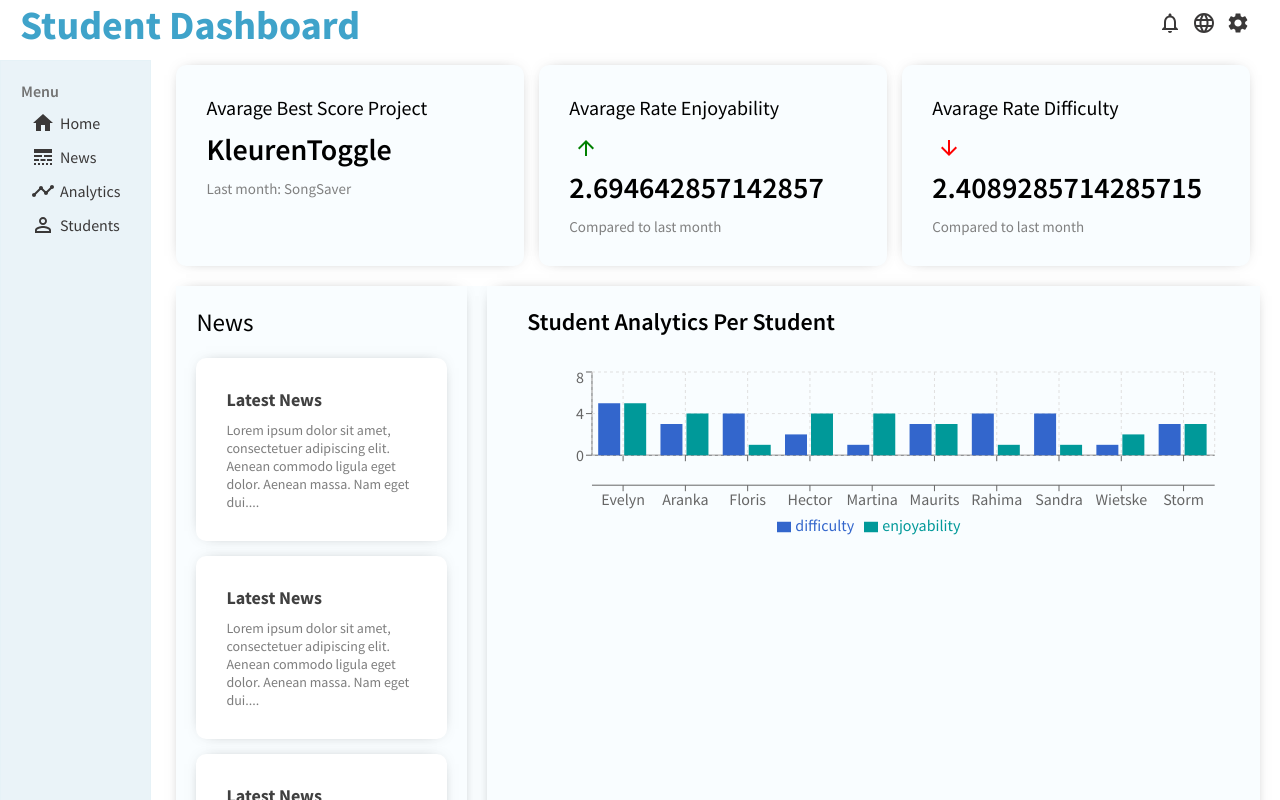
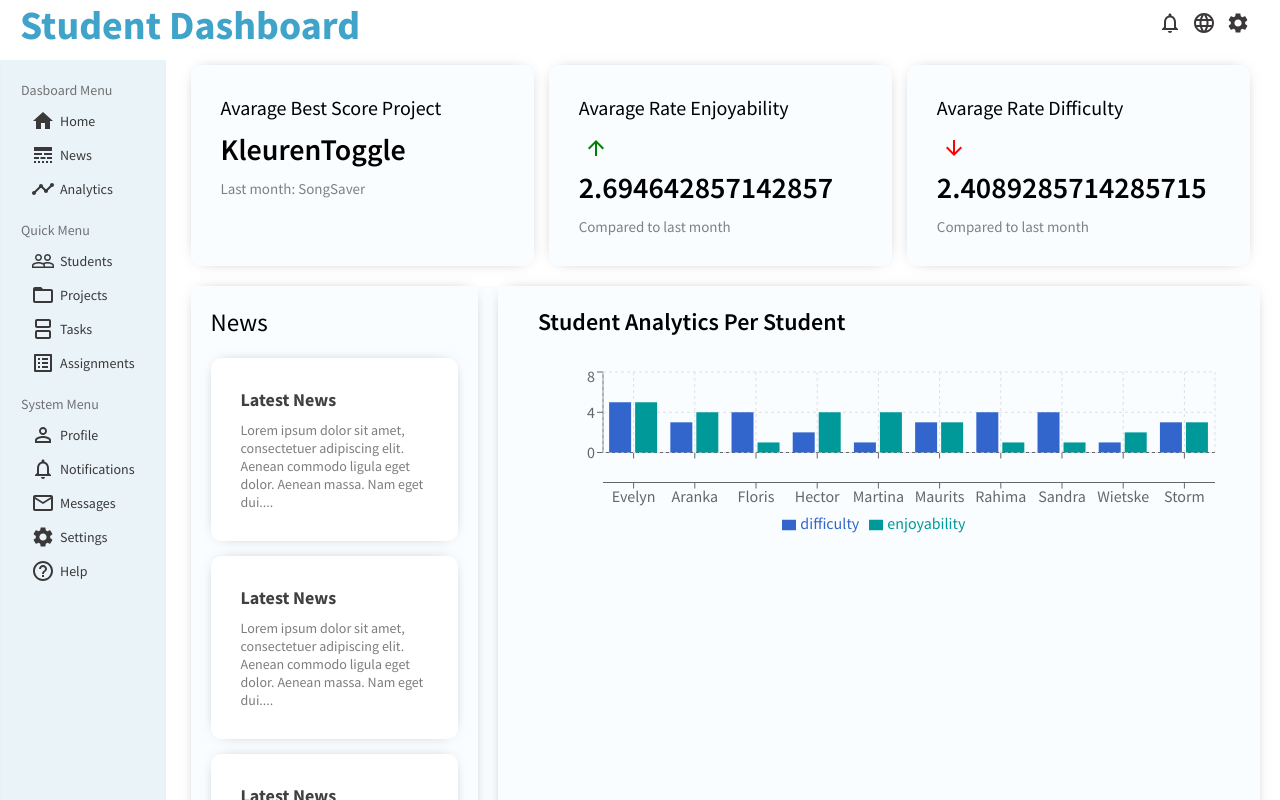
Before and after one commit to Yrmee/Student_Dashboard, a React (Create React App) app: page / in a window 1280 px wide. Shown: the top 800 px of the page. Built offline with nearby package versions, Linux system fonts and the light colour scheme.

Commit message:
Update 12/04/2022
Sidebar Menu, Featured Info, Tooltips

```diff
--- a/src/components/featuredInfo/FeaturedInfo.jsx
+++ b/src/components/featuredInfo/FeaturedInfo.jsx
@@ -1,31 +1,23 @@
 import "./featuredInfo.css";
 import { ArrowDownward, ArrowUpward } from "@mui/icons-material";
+
+// import data
 import studentsData from '../../studentData.json';
-
 const data = studentsData;
 
-// get avarge number of enjoyability
+//// Note: Average Best Score Project is not real content.
+// Just design for the homepage.
+
+// get average number of enjoyability of all data
 const averageEnjoyability = data.reduce((a, b) => {
   return {enjoyability: a.enjoyability + b.enjoyability}
 }).enjoyability / data.length;
-//console.log(averageEnjoyability)
 
-// get avarage number of difficulty
+// get average number of difficulty of all data
 const averageDifficulty = data.reduce((a, b) => {
   return {difficulty: a.difficulty + b.difficulty}
 }).difficulty / data.length;
 
-/* get best score Project
-const bestScoreProject = data.reduce((group, data) => {
-  group[data.project] = group[data.project] ?? [];
-
-  group[data.project].push({
-    enjoyability: data.enjoyability,
-  })
-
-  return group;
-}, {});
-//console.log(bestScoreProject) */
 
 export default function FeaturedInfo() {
 
@@ -33,25 +25,33 @@ export default function FeaturedInfo() {
     <div className="featured">
       <div className="featuredItem">
         <span className="featuredTitle">Avarage Best Score Project</span>
-        <div className="featuredMoneyContainer">
-          <span className="featuredMoney"> KleurenToggle </span>
+
+        <div className="featuredContainer">
+          <span className="featuredContent"> KleurenToggle </span>
         </div>
+
         <span className="featuredSub">Last month: SongSaver</span>
       </div>
 
       <div className="featuredItem">
         <span className="featuredTitle">Avarage Rate Enjoyability</span>
-        <div className="featuredMoneyContainer">
-          <span className="featuredMoney"><ArrowUpward className="featuredIcon"/> {averageEnjoyability}</span>
+
+        <div className="featuredContainer">
+          <span className="featuredContent">
+            <ArrowUpward className="featuredIcon"/> {averageEnjoyability}</span>
         </div>
+
         <span className="featuredSub">Compared to last month</span>
       </div>
 
       <div className="featuredItem">
         <span className="featuredTitle">Avarage Rate Difficulty</span>
-        <div className="featuredMoneyContainer">
-          <span className="featuredMoney"><ArrowDownward className="featuredIcon negative"/> {averageDifficulty}</span>
+
+        <div className="featuredContainer">
+          <span className="featuredContent">
+            <ArrowDownward className="featuredIcon negative"/> {averageDifficulty}</span>
         </div>
+
         <span className="featuredSub">Compared to last month</span>
       </div>
     </div>
--- a/src/components/featuredInfo/featuredInfo.css
+++ b/src/components/featuredInfo/featuredInfo.css
@@ -16,38 +16,32 @@
     background-color:rgb(249, 253, 255);
 }
 
-.featuredTitle{
+.featuredTitle {
     font-size: 20px;
 }
 
-.featuredMoneyContainer{
+.featuredContainer {
     margin: 10px 0px;
     display: flex;
     align-items: center;
 }
 
-  .featuredMoney{
+.featuredContent {
     font-size: 30px;
     font-weight: 600;
 }
 
-  .featuredMoneyRate{
-      display: flex;
-      align-items: center;
-      margin-left: 20px;
-  }
-
-  .featuredIcon{
+.featuredIcon {
     font-size: 14px;
     margin-left: 5px;
     color: green;
 }
 
-  .featuredIcon.negative{
+.featuredIcon.negative {
     color: red;
 }
 
-  .featuredSub{
+.featuredSub {
     font-size: 15px;
     color: gray;
 }
--- a/src/components/sidebar/Sidebar.jsx
+++ b/src/components/sidebar/Sidebar.jsx
@@ -1,13 +1,25 @@
 import './sidebar.css';
-import { LineStyle, Timeline, PermIdentity, Home } from '@mui/icons-material';
+import { LineStyle,
+        Timeline,
+        PermIdentity,
+        Home,
+        PeopleOutline,
+        FolderOpen,
+        Splitscreen,
+        ListAlt,
+        MailOutline,
+        NotificationsNone,
+        Settings,
+        HelpOutline } from '@mui/icons-material';
 import { Link } from 'react-router-dom';
+import Tooltip from '@mui/material/Tooltip';
 
 export default function Sidebar() {
     return (
         <div className="sidebar">
             <div className="sidebarWrapper">
                 <div className="sidebarMenu">
-                    <h3 className="sidebarTitle">Menu</h3>
+                    <h3 className="sidebarTitle">Dasboard Menu</h3>
                     <ul className="sidebarList">
 
                         <Link to="/" className="link">
@@ -16,9 +28,11 @@ export default function Sidebar() {
                             </li>
                         </Link>
 
+                        <Tooltip title="Not real. Just here for Design.">
                             <li className="sidebarListItem">
                                 <LineStyle className="sidebarIcon"/> News
                             </li>
+                        </Tooltip>
 
                         <Link to="/analytics" className="link">
                             <li className="sidebarListItem">
@@ -26,14 +40,73 @@ export default function Sidebar() {
                             </li>
                         </Link>
 
+                    </ul>
+                </div>
+
+                <div className="sidebarMenu">
+                    <h3 className="sidebarTitle">Quick Menu</h3>
+                        <ul className="sidebarList">
                             <Link to="/studentlist" className="link">
                                 <li className="sidebarListItem">
-                            <PermIdentity className="sidebarIcon"/> Students
+                                    <PeopleOutline className="sidebarIcon"/> Students
                                 </li>
                             </Link>
 
+                            <Tooltip title="Not real. Just here for Design.">
+                                <li className="sidebarListItem">
+                                    <FolderOpen className="sidebarIcon"/> Projects
+                                </li>
+                            </Tooltip>
+
+                            <Tooltip title="Not real. Just here for Design.">
+                                <li className="sidebarListItem">
+                                    <Splitscreen className="sidebarIcon"/> Tasks
+                                </li>
+                            </Tooltip>
+
+                            <Tooltip title="Not real. Just here for Design.">
+                                <li className="sidebarListItem">
+                                    <ListAlt className="sidebarIcon"/> Assignments
+                                </li>
+                            </Tooltip>
                     </ul>
                 </div>
+
+                <div className="sidebarMenu">
+                    <h3 className="sidebarTitle">System Menu</h3>
+                        <ul className="sidebarList">
+                            <Tooltip title="Not real. Just here for Design.">
+                                <li className="sidebarListItem">
+                                    <PermIdentity className="sidebarIcon"/> Profile
+                                </li>
+                            </Tooltip>
+
+                            <Tooltip title="Not real. Just here for Design.">
+                                <li className="sidebarListItem">
+                                    <NotificationsNone className="sidebarIcon"/> Notifications
+                                </li>
+                            </Tooltip>
+
+                            <Tooltip title="Not real. Just here for Design.">
+                                <li className="sidebarListItem">
+                                    <MailOutline className="sidebarIcon"/> Messages
+                                </li>
+                            </Tooltip>
+
+                            <Tooltip title="Not real. Just here for Design.">
+                                <li className="sidebarListItem">
+                                    <Settings className="sidebarIcon"/> Settings
+                                </li>
+                            </Tooltip>
+
+                            <Tooltip title="Not real. Just here for Design.">
+                                <li className="sidebarListItem">
+                                    <HelpOutline className="sidebarIcon"/> Help
+                                </li>
+                            </Tooltip>
+                    </ul>
+                </div>
+
             </div>
         </div>
     );
--- a/src/components/sidebar/sidebar.css
+++ b/src/components/sidebar/sidebar.css
@@ -15,14 +15,15 @@
 }
 
 .sidebarTitle {
-    font-size: 16px;
-    font-weight: 600;
+    font-size: 14px;
+    font-weight: 400;
     color: rgb(114, 114, 114);
 }
 
 .sidebarList {
     list-style: none;
     padding: 5px;
+    font-size: 14px;
 }
 
 .sidebarListItem {
--- a/src/components/widgetSmall/WidgetSmall.jsx
+++ b/src/components/widgetSmall/WidgetSmall.jsx
@@ -1,6 +1,5 @@
 import './widgetSmall.css';
 
-// Deze component gemaakt voor een voor mezelf completer design aan de Homepage.
 export default function WidgetSmall() {
     return (
         <div className="widgetSmall">
--- a/src/pages/studentList/StudentList.jsx
+++ b/src/pages/studentList/StudentList.jsx
@@ -2,6 +2,7 @@ import { useState } from 'react';
 import { Link } from 'react-router-dom';
 import { DataGrid } from '@mui/x-data-grid';
 import { DeleteOutline } from '@mui/icons-material';
+import Tooltip from '@mui/material/Tooltip';
 
 import { studentDetails } from '../../studentDetailsData';
 import './studentList.css';
@@ -36,10 +37,13 @@ export default function StudentList() {
             <Link to={`/students/${params.row.id}`}>
               <button className="studentListEdit"> Details </button>
             </Link>
-            <DeleteOutline
-              className="studentListDelete"
-              onClick={ () => handleDelete(params.row.id)}
-            />
+
+            <Tooltip title="Delete">
+                <DeleteOutline
+                  className="studentListDelete"
+                  onClick={ () => handleDelete(params.row.id)}
+                />
+            </Tooltip>
           </>
         )
       }},
```
Lines whose indentation alone changed are shown as unchanged.
